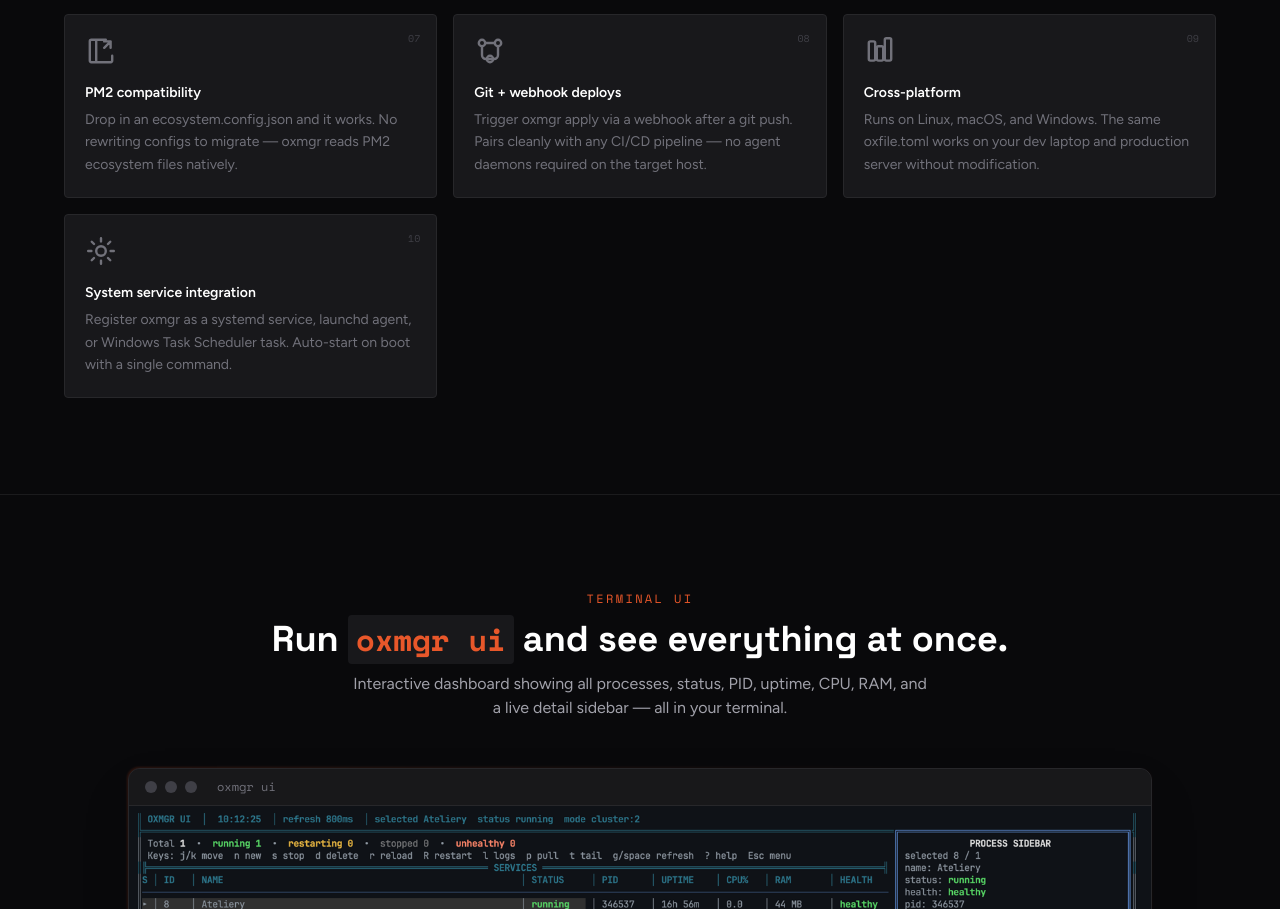
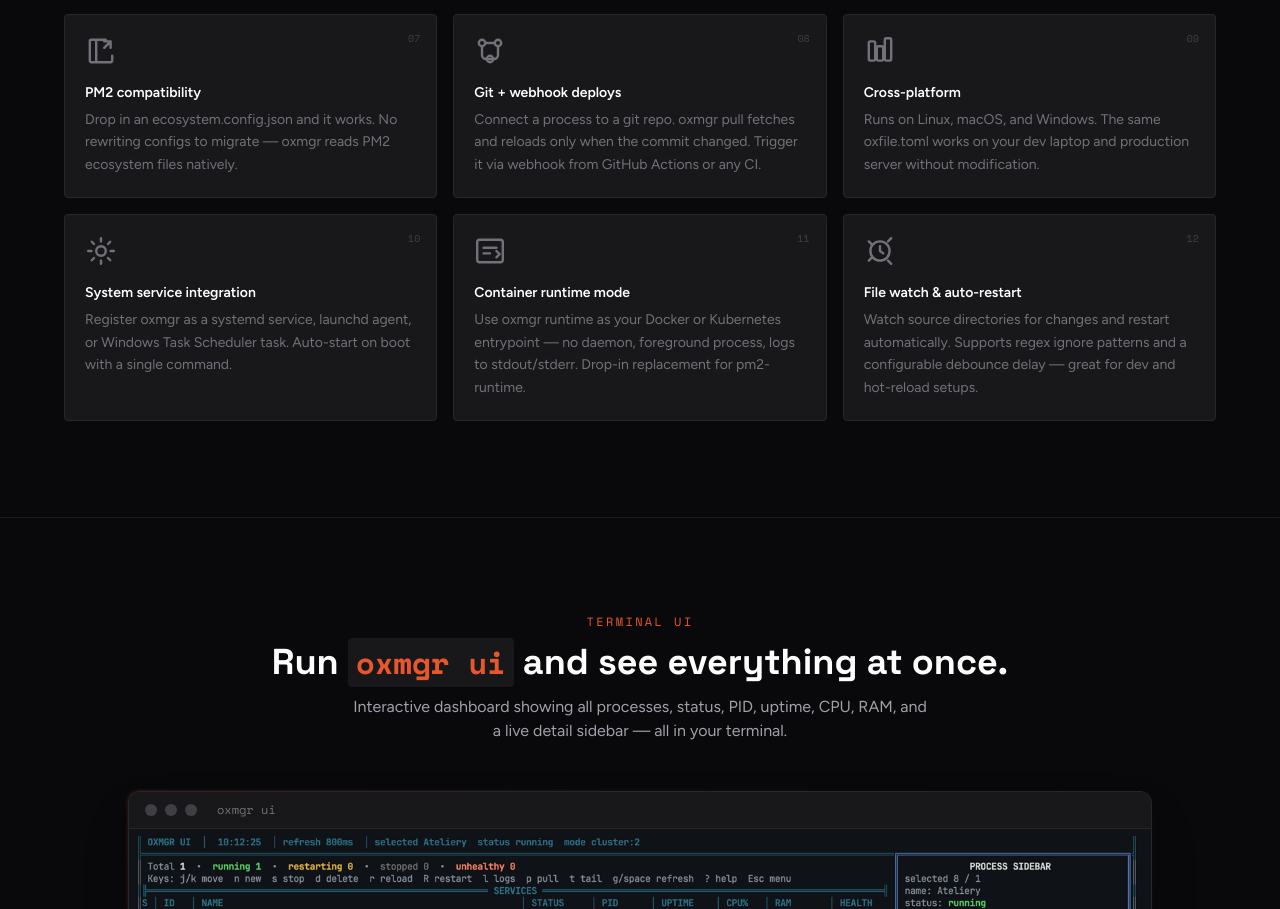
Before and after one commit to Vladimir-Urik/OxMgr-Website, a SvelteKit app: page / in a window 1280 px wide. Shown: the part 1643-2552 px from the top of the page. Built offline with nearby package versions, Linux system fonts and the light colour scheme; no server answers.

Commit message:
Update documentation examples for CLI commands and add new features for container runtime mode and file watching

```diff
--- a/src/routes/+page.svelte
+++ b/src/routes/+page.svelte
@@ -96,7 +96,7 @@
 		{
 			icon: `<svg viewBox="0 0 20 20" fill="none" stroke="currentColor" stroke-width="1.5"><circle cx="5" cy="5" r="2"/><circle cx="15" cy="5" r="2"/><circle cx="10" cy="15" r="2"/><path d="M7 5h6M5 7v5.5a2.5 2.5 0 002.5 2.5h5a2.5 2.5 0 002.5-2.5V7" stroke-linecap="round"/></svg>`,
 			title: 'Git + webhook deploys',
-			desc: 'Trigger oxmgr apply via a webhook after a git push. Pairs cleanly with any CI/CD pipeline — no agent daemons required on the target host.'
+			desc: 'Connect a process to a git repo. oxmgr pull fetches and reloads only when the commit changed. Trigger it via webhook from GitHub Actions or any CI.'
 		},
 		{
 			icon: `<svg viewBox="0 0 20 20" fill="none" stroke="currentColor" stroke-width="1.5"><rect x="3" y="4" width="4" height="12" rx="1"/><rect x="8" y="7" width="4" height="9" rx="1"/><rect x="13" y="2" width="4" height="14" rx="1"/></svg>`,
@@ -107,6 +107,16 @@
 			icon: `<svg viewBox="0 0 20 20" fill="none" stroke="currentColor" stroke-width="1.5"><circle cx="10" cy="10" r="3"/><path d="M10 2v2M10 16v2M2 10h2M16 10h2M4.22 4.22l1.42 1.42M14.36 14.36l1.42 1.42M14.36 5.64l1.42-1.42M4.22 15.78l1.42-1.42" stroke-linecap="round"/></svg>`,
 			title: 'System service integration',
 			desc: 'Register oxmgr as a systemd service, launchd agent, or Windows Task Scheduler task. Auto-start on boot with a single command.'
+		},
+		{
+			icon: `<svg viewBox="0 0 20 20" fill="none" stroke="currentColor" stroke-width="1.5"><rect x="2" y="3" width="16" height="14" rx="1.5"/><path d="M6 8h8M6 11.5h4" stroke-linecap="round"/><path d="M14 14l2-2-2-2" stroke-linecap="round" stroke-linejoin="round"/></svg>`,
+			title: 'Container runtime mode',
+			desc: 'Use oxmgr runtime as your Docker or Kubernetes entrypoint — no daemon, foreground process, logs to stdout/stderr. Drop-in replacement for pm2-runtime.'
+		},
+		{
+			icon: `<svg viewBox="0 0 20 20" fill="none" stroke="currentColor" stroke-width="1.5"><path d="M4 10a6 6 0 1112 0 6 6 0 01-12 0z"/><path d="M10 7v3l2 1.5" stroke-linecap="round" stroke-linejoin="round"/><path d="M3 4l2 2M15 4l2-2M3 16l2-2M15 16l2 2" stroke-linecap="round"/></svg>`,
+			title: 'File watch & auto-restart',
+			desc: 'Watch source directories for changes and restart automatically. Supports regex ignore patterns and a configurable debounce delay — great for dev and hot-reload setups.'
 		}
 	];
 </script>
--- a/src/routes/docs/+page.svelte
+++ b/src/routes/docs/+page.svelte
@@ -66,7 +66,7 @@
 
 	<div>
 		<p class="doc-step-label">3 — Apply</p>
-		<CodeBlock code="oxmgr apply ./oxfile.toml" language="bash" />
+		<CodeBlock code={`oxmgr validate ./oxfile.toml        # validate first\noxmgr apply ./oxfile.toml           # apply desired state\noxmgr apply ./core.toml ./api.toml  # multiple files supported`} language="bash" />
 		<p class="doc-text mt-3">
 			<code class="code-inline">apply</code> is idempotent — safe to run in CI/CD. Starts new processes, restarts changed ones, leaves untouched ones alone.
 		</p>
@@ -77,6 +77,14 @@
 		<CodeBlock code={`oxmgr list           # show all processes\noxmgr logs api -f    # stream logs\noxmgr ui             # interactive terminal UI`} language="bash" />
 		<p class="text-xs text-zinc-600 font-mono mt-2">
 			Full CLI reference: <a href="/docs/cli-reference" class="text-zinc-500 hover:text-white underline underline-offset-2">CLI Reference</a>
+		</p>
+	</div>
+
+	<div>
+		<p class="doc-step-label">5 — Foreground mode (Docker / Kubernetes)</p>
+		<CodeBlock code={`oxmgr runtime ./oxfile.toml\n# PM2 ecosystem files work too:\noxmgr runtime ./ecosystem.config.js`} language="bash" />
+		<p class="doc-text mt-3">
+			<code class="code-inline">runtime</code> runs without a daemon — stays in foreground, forwards logs to stdout/stderr, handles <code class="code-inline">SIGTERM</code>/<code class="code-inline">SIGINT</code>, and applies restart policy inline. Use this as your container entrypoint instead of <code class="code-inline">pm2-runtime</code>.
 		</p>
 	</div>
 </div>
```
